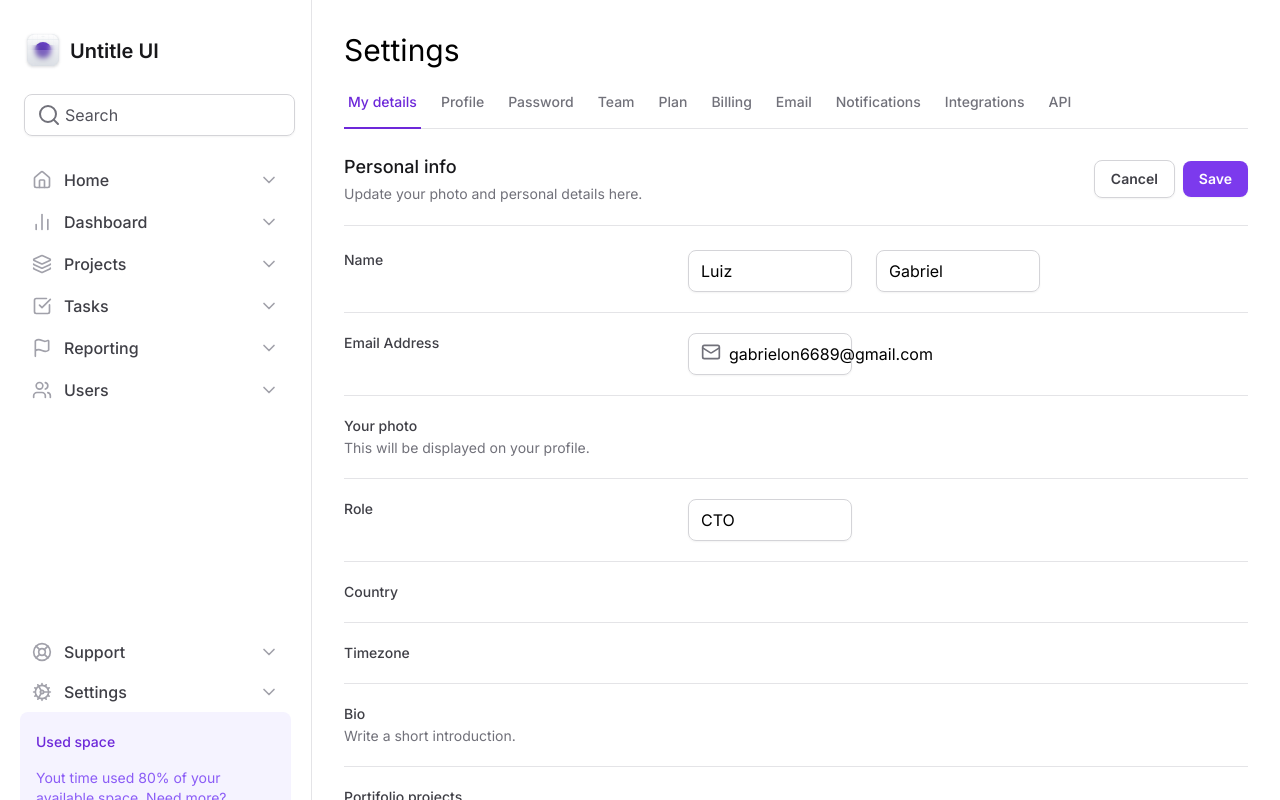
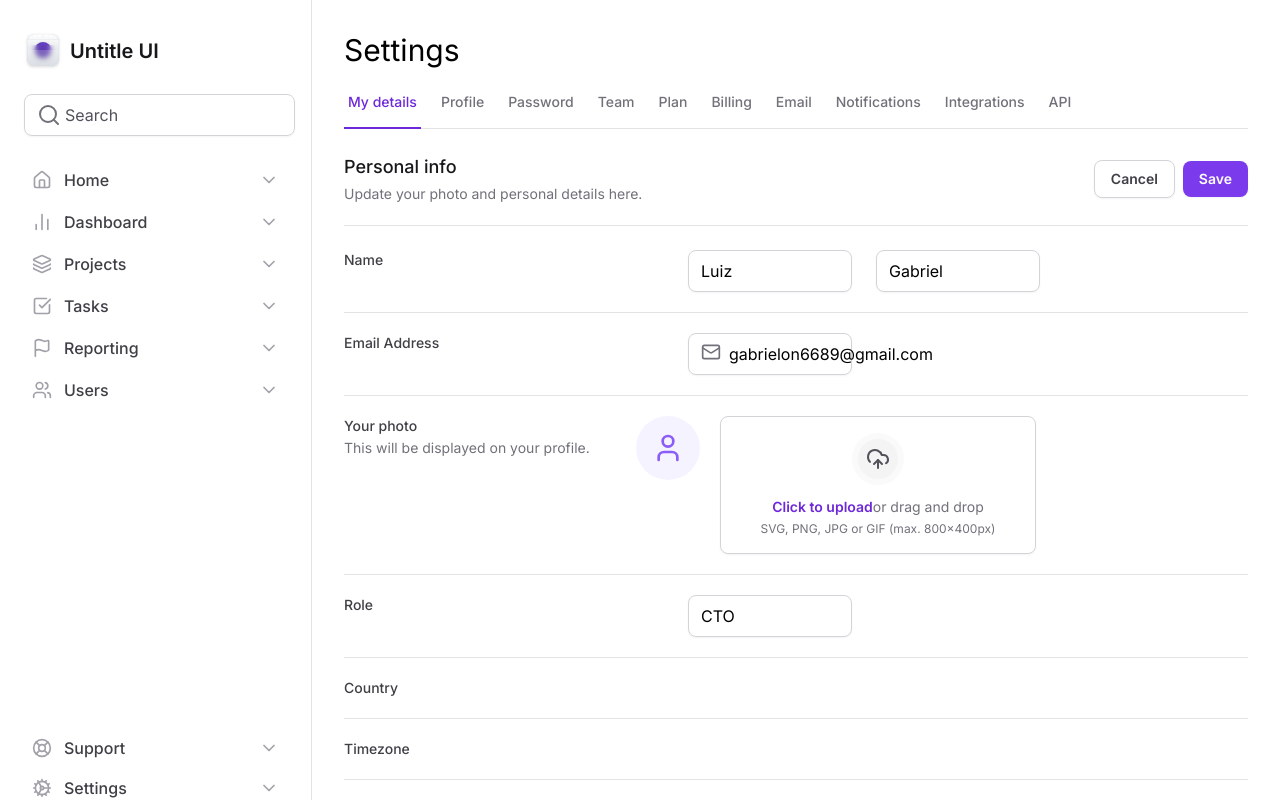
Before and after one commit to luizgabrielnaoseioq/Tailwind-Next, a Next.js app: page / in a window 1280 px wide. Shown: the top 800 px of the page. Built offline with nearby package versions, Linux system fonts and the light colour scheme.

Commit message:
feat: enhance Form component with file upload feature and update Sidebar styling

```diff
--- a/src/app/components/Form/index.tsx
+++ b/src/app/components/Form/index.tsx
@@ -1,4 +1,4 @@
-import { Mail } from "lucide-react";
+import { CloudUpload, Mail, UploadCloud, User } from "lucide-react";
 import { InputControl, InputPrefix, InputRoot } from "../Input";
 
 export function Form() {
@@ -47,7 +47,32 @@ export function Form() {
               This will be displayed on your profile.
             </span>
           </label>
-          <div />
+          <div className="flex items-start gap-5">
+            <div className="bg-violet-50 w-16 h-16 rounded-full flex items-center justify-center">
+              <User className="w-8 h-8 text-violet-500" />
+            </div>
+
+            <label
+              htmlFor="filePhoto"
+              className="text-zinc-500 cursor-pointer flex flex-1 flex-col items-center gap-3 rounded-lg border border-zinc-300 px-6 py-4 shadow-sm group hover:bg-violet-[#fcfaff]"
+            >
+              <div className="rounded-full border-[6px] border-zinc-50 bg-zinc-100 p-2 group-hover:border-violet-50 group-hover:bg-violet-100">
+                <UploadCloud className="text-zinc-600 w-5-h-5 group-hover:to-violet-600" />
+              </div>
+              <div className="flex flex-col items-center gap-1">
+                <span className="text-sm">
+                  <span className="font-semibold text-violet-700">
+                    Click to upload
+                  </span>
+                  or drag and drop
+                </span>
+                <span className="text-xs">
+                  SVG, PNG, JPG or GIF (max. 800x400px)
+                </span>
+              </div>
+            </label>
+            <input type="file" className="sr-only" id="filePhoto" />
+          </div>
         </div>
 
         <div className="grid gap-3 grid-cols-[minmax(7.5rem,17.5rem)_minmax(25rem,1fr)_minmax(0,15rem)] pt-5 space-x-12">
--- a/src/app/components/Sidebar/index.tsx
+++ b/src/app/components/Sidebar/index.tsx
@@ -31,7 +31,7 @@ export function Sidebar() {
 
       <UsedSpaceWidgeth />
 
-      <div className="h-px bg-zinc-200 pb-8">
+      <div className="h-px pb-8">
         <Profile />
       </div>
     </aside>
```
Also changed, not shown: src/app/components/Input.tsx (+13 -8 lines).
